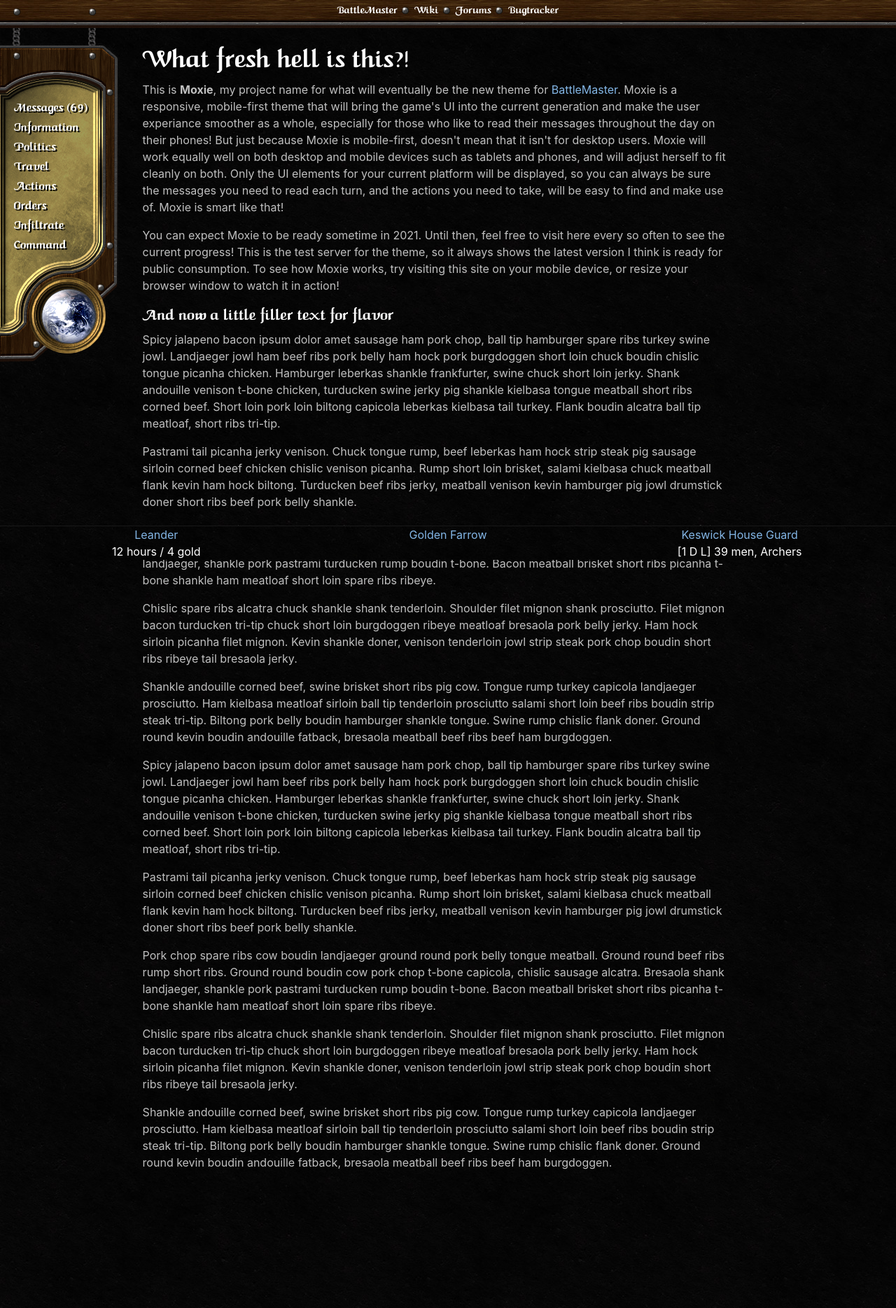
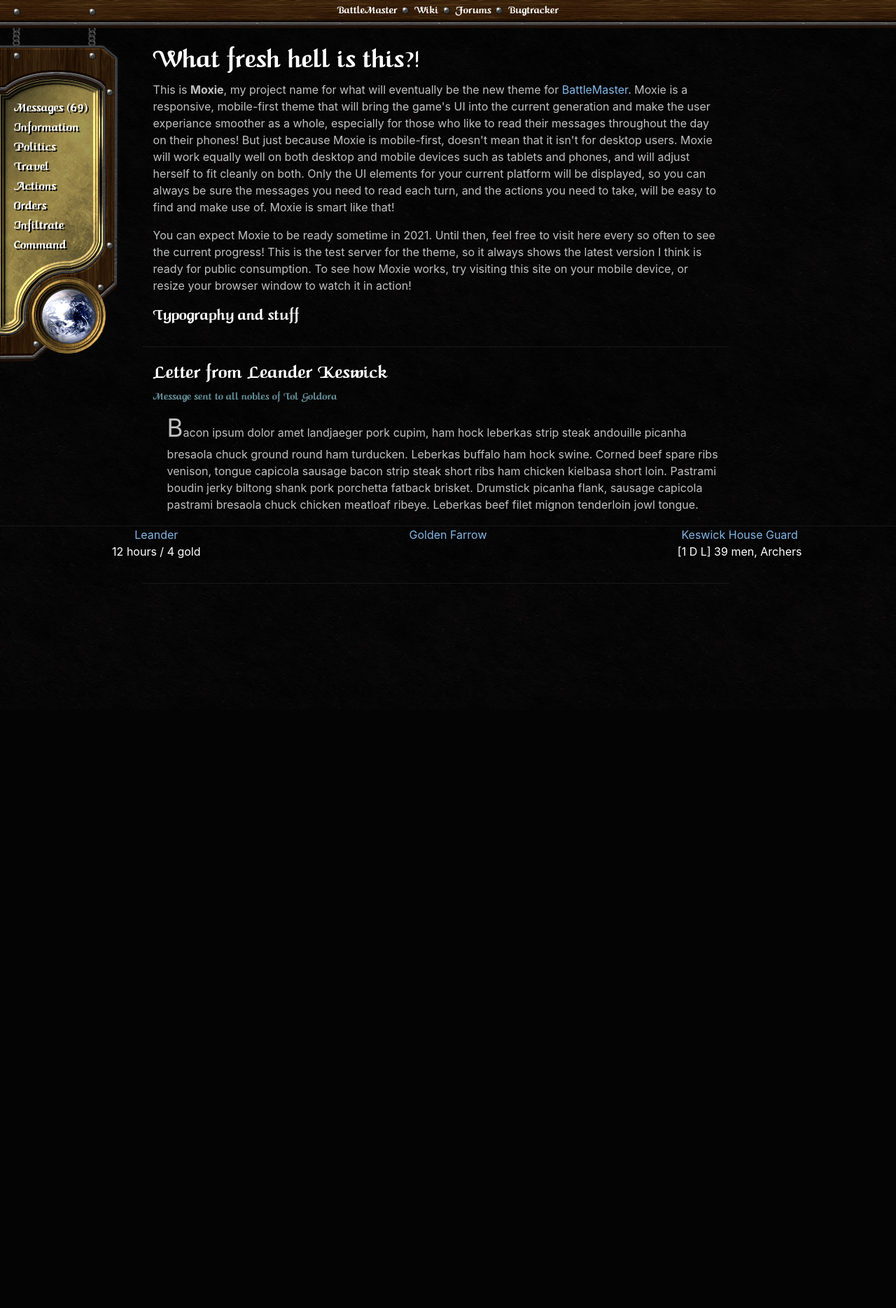
Before and after one commit to ProbablyUnwise/Moxie, a PHP site: page / in a window 1280 px wide. Shown: the whole page at 70% size. After the commit the page ends 1007 px from the top, so only its background shows below. Run offline with PHP 8.4, Linux system fonts and the light colour scheme.

Commit message:
message redesign update

```diff
--- a/index.html
+++ b/index.html
@@ -10,7 +10,7 @@
     <meta charset="UTF-8">
     <meta name="viewport" content="width=device-width, initial-scale=1.0">
     <meta http-equiv="X-UA-Compatible" content="ie=edge">
-    <title>BattleMaster</title>
+    <title>Not Quite BattleMaster</title>
 </head>
 
 <body class="container-fluid">
@@ -80,21 +80,18 @@
             </div>
             <div class="row">
                 <div class="col col-xl-10 offset-xl-2">
+                    <div class="col">
                     <h1>What fresh hell is this?!</h1>
                     <p>This is <strong>Moxie</strong>, my project name for what will eventually be the new theme for <a href="https://battlemaster.org">BattleMaster</a>. Moxie is a responsive, mobile-first theme that will bring the game's UI into the current generation and make the user experiance smoother as a whole, especially for those who like to read their messages throughout the day on their phones! But just because Moxie is mobile-first, doesn't mean that it isn't for desktop users. Moxie will work equally well on both desktop and mobile devices such as tablets and phones, and will adjust herself to fit cleanly on both. Only the UI elements for your current platform will be displayed, so you can always be sure the messages you need to read each turn, and the actions you need to take, will be easy to find and make use of. Moxie is smart like that!</p>
                     <p>You can expect Moxie to be ready sometime in 2021. Until then, feel free to visit here every so often to see the current progress! This is the test server for the theme, so it always shows the latest version I think is ready for public consumption. To see how Moxie works, try visiting this site on your mobile device, or resize your browser window to watch it in action!</p>
-                    <h4>And now a little filler text for flavor</h4>
-                    <p>Spicy jalapeno bacon ipsum dolor amet sausage ham pork chop, ball tip hamburger spare ribs turkey swine jowl. Landjaeger jowl ham beef ribs pork belly ham hock pork burgdoggen short loin chuck boudin chislic tongue picanha chicken. Hamburger leberkas shankle frankfurter, swine chuck short loin jerky. Shank andouille venison t-bone chicken, turducken swine jerky pig shankle kielbasa tongue meatball short ribs corned beef. Short loin pork loin biltong capicola leberkas kielbasa tail turkey. Flank boudin alcatra ball tip meatloaf, short ribs tri-tip.</p>
-                    <p>Pastrami tail picanha jerky venison. Chuck tongue rump, beef leberkas ham hock strip steak pig sausage sirloin corned beef chicken chislic venison picanha. Rump short loin brisket, salami kielbasa chuck meatball flank kevin ham hock biltong. Turducken beef ribs jerky, meatball venison kevin hamburger pig jowl drumstick doner short ribs beef pork belly shankle.</p>
-                    <p>Pork chop spare ribs cow boudin landjaeger ground round pork belly tongue meatball. Ground round beef ribs rump short ribs. Ground round boudin cow pork chop t-bone capicola, chislic sausage alcatra. Bresaola shank landjaeger, shankle pork pastrami turducken rump boudin t-bone. Bacon meatball brisket short ribs picanha t-bone shankle ham meatloaf short loin spare ribs ribeye.</p>
-                    <p>Chislic spare ribs alcatra chuck shankle shank tenderloin. Shoulder filet mignon shank prosciutto. Filet mignon bacon turducken tri-tip chuck short loin burgdoggen ribeye meatloaf bresaola pork belly jerky. Ham hock sirloin picanha filet mignon. Kevin shankle doner, venison tenderloin jowl strip steak pork chop boudin short ribs ribeye tail bresaola jerky.</p>
-                    <p>Shankle andouille corned beef, swine brisket short ribs pig cow. Tongue rump turkey capicola landjaeger prosciutto. Ham kielbasa meatloaf sirloin ball tip tenderloin prosciutto salami short loin beef ribs boudin strip steak tri-tip. Biltong pork belly boudin hamburger shankle tongue. Swine rump chislic flank doner. Ground round kevin boudin andouille fatback, bresaola meatball beef ribs beef ham burgdoggen.</p>
-                    <p>Spicy jalapeno bacon ipsum dolor amet sausage ham pork chop, ball tip hamburger spare ribs turkey swine jowl. Landjaeger jowl ham beef ribs pork belly ham hock pork burgdoggen short loin chuck boudin chislic tongue picanha chicken. Hamburger leberkas shankle frankfurter, swine chuck short loin jerky. Shank andouille venison t-bone chicken, turducken swine jerky pig shankle kielbasa tongue meatball short ribs corned beef. Short loin pork loin biltong capicola leberkas kielbasa tail turkey. Flank boudin alcatra ball tip meatloaf, short ribs tri-tip.</p>
-                    <p>Pastrami tail picanha jerky venison. Chuck tongue rump, beef leberkas ham hock strip steak pig sausage sirloin corned beef chicken chislic venison picanha. Rump short loin brisket, salami kielbasa chuck meatball flank kevin ham hock biltong. Turducken beef ribs jerky, meatball venison kevin hamburger pig jowl drumstick doner short ribs beef pork belly shankle.</p>
-                    <p>Pork chop spare ribs cow boudin landjaeger ground round pork belly tongue meatball. Ground round beef ribs rump short ribs. Ground round boudin cow pork chop t-bone capicola, chislic sausage alcatra. Bresaola shank landjaeger, shankle pork pastrami turducken rump boudin t-bone. Bacon meatball brisket short ribs picanha t-bone shankle ham meatloaf short loin spare ribs ribeye.</p>
-                    <p>Chislic spare ribs alcatra chuck shankle shank tenderloin. Shoulder filet mignon shank prosciutto. Filet mignon bacon turducken tri-tip chuck short loin burgdoggen ribeye meatloaf bresaola pork belly jerky. Ham hock sirloin picanha filet mignon. Kevin shankle doner, venison tenderloin jowl strip steak pork chop boudin short ribs ribeye tail bresaola jerky.</p>
-                    <p>Shankle andouille corned beef, swine brisket short ribs pig cow. Tongue rump turkey capicola landjaeger prosciutto. Ham kielbasa meatloaf sirloin ball tip tenderloin prosciutto salami short loin beef ribs boudin strip steak tri-tip. Biltong pork belly boudin hamburger shankle tongue. Swine rump chislic flank doner. Ground round kevin boudin andouille fatback, bresaola meatball beef ribs beef ham burgdoggen.</p>
+                    <h4>Typography and stuff</h4></div>
+                    <div class="col letter">
+                        <h3 class="letter-from-line">Letter from Leander Keswick</h3>
+                        <h6 class="letter-to-line">Message sent to all nobles of Tol Goldora</h6>
+                        <p class="letter-content">Bacon ipsum dolor amet landjaeger pork cupim, ham hock leberkas strip steak andouille picanha bresaola chuck ground round ham turducken. Leberkas buffalo ham hock swine. Corned beef spare ribs venison, tongue capicola sausage bacon strip steak short ribs ham chicken kielbasa short loin. Pastrami boudin jerky biltong shank pork porchetta fatback brisket. Drumstick picanha flank, sausage capicola pastrami bresaola chuck chicken meatloaf ribeye. Leberkas beef filet mignon tenderloin jowl tongue.</p>
+                        <p class="letter-signature-line">Leander Keswick<br>Viscount of Lavendrow</p>
                 </div>
+                    </div>
             </div>
         </div>
     </main>
--- a/style.css
+++ b/style.css
@@ -121,3 +121,22 @@ h6 {
     bottom: 100px;
     padding: 5px;
 }
+
+.letter {
+    border-top: thin solid #181818;
+    border-bottom: thin solid #181818;
+    padding: 20px;
+    margin-top: 30px;
+}
+
+.letter-to-line {
+    color: #65909A;
+}
+
+.letter-content {
+    padding-left: 20px;
+}
+
+.letter-content::first-letter {
+  font-size: 35px;
+}
```
